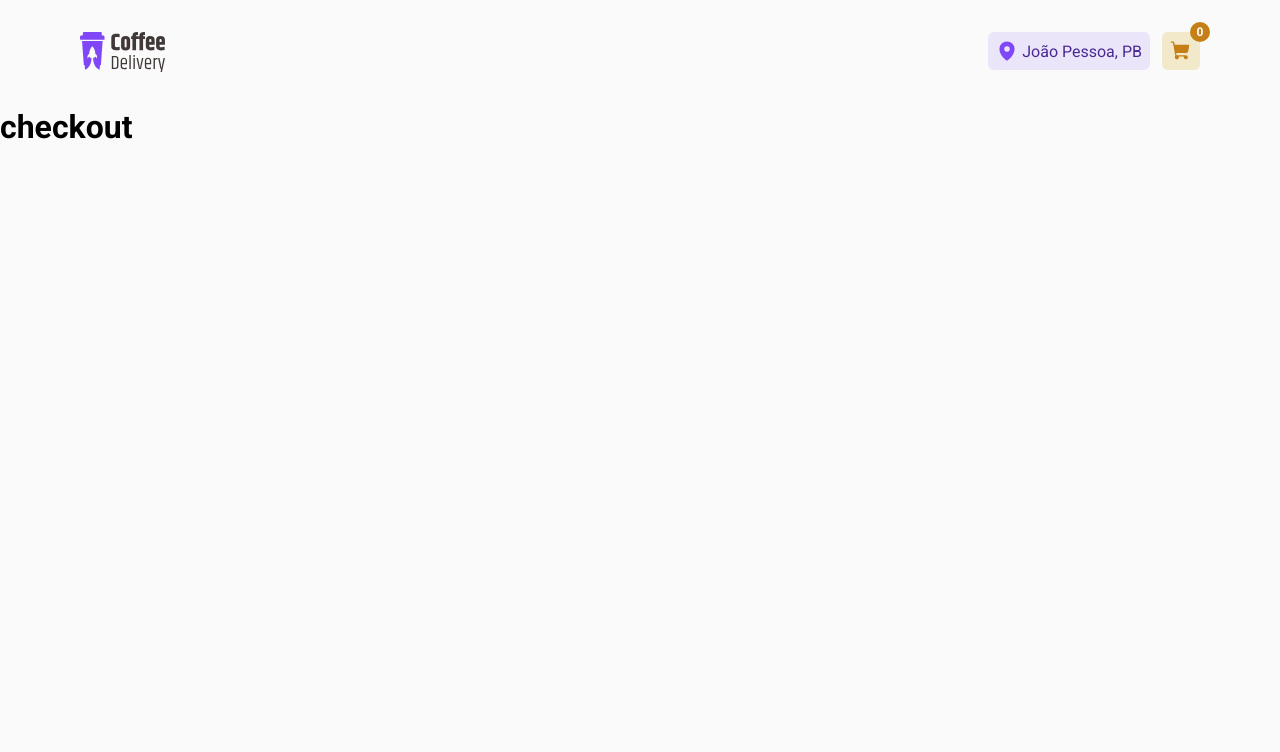
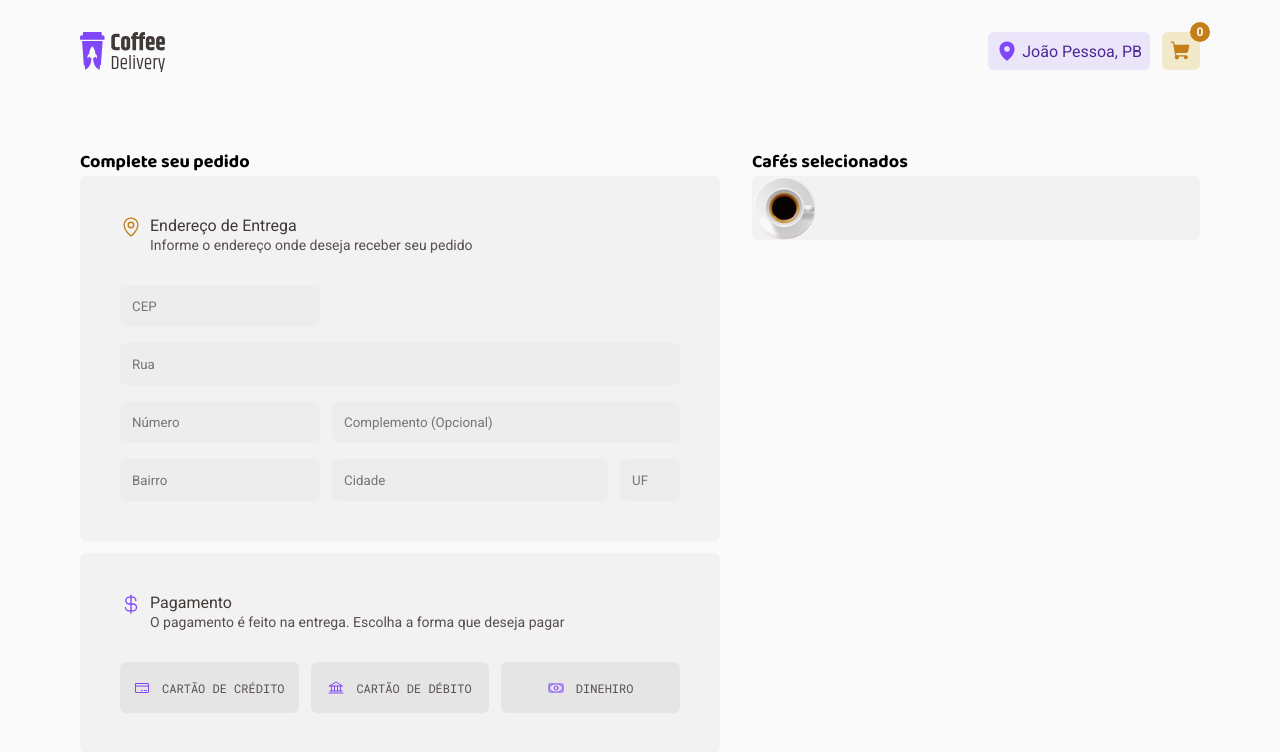
Before and after one commit to jorgedss/coffee-delivery, a React (Vite) app: page /checkout in a window 1280 px wide. Shown: the top 752 px of the page. Built offline with nearby package versions, Linux system fonts and the light colour scheme; the HTML template or start-up script is replaced by a standard one.

Commit message:
Estilização do formulário de endereço

```diff
--- a/index.html
+++ b/index.html
@@ -12,6 +12,8 @@
       href="https://fonts.googleapis.com/css2?family=Baloo+2:wght@400..800&family=Roboto:ital,wght@0,100;0,300;0,400;0,500;0,700;0,900;1,100;1,300;1,400;1,500;1,700;1,900&display=swap"
       rel="stylesheet"
     />
+    <link href="https://fonts.googleapis.com/css2?family=Roboto+Mono:ital,wght@0,100..700;1,100..700&display=swap" rel="stylesheet">
+
   </head>
   <body>
     <div id="root"></div>
--- a/src/pages/Checkout.tsx
+++ /dev/null
@@ -1,3 +0,0 @@
-export function Checkout() {
-  return <h1>checkout</h1>
-}
--- /dev/null
+++ b/src/pages/Checkout/index.tsx
@@ -0,0 +1,109 @@
+import { Bank, CreditCard, CurrencyDollar, MapPin, Money } from 'phosphor-react'
+import {
+  AddressAndPayment,
+  AddressContainer,
+  AddressForm,
+  ButtonPayment,
+  ButtonsPayment,
+  CheckContainer,
+  FinishOrder,
+  GeneralContainer,
+  Order,
+  PaymentContainer,
+} from './styles'
+import { defaultTheme } from '../../styles/themes/default'
+import coffee from '../../assets/CoffeeMini.svg'
+
+export function Checkout() {
+  return (
+    <GeneralContainer>
+      <AddressAndPayment>
+        <span>Complete seu pedido</span>
+
+        <form action="">
+          <AddressContainer>
+            <header>
+              <MapPin size={22} color={defaultTheme['yellow-dark']} />
+              <div>
+                <h1> Endereço de Entrega</h1>
+                <h2>Informe o endereço onde deseja receber seu pedido</h2>
+              </div>
+            </header>
+
+            <AddressForm>
+              <input type="number" name="cep" id="cep" placeholder="CEP" />
+              <input type="text" name="rua" id="rua" placeholder="Rua" />
+              <input
+                type="number"
+                name="numero"
+                id="numero"
+                placeholder="Número"
+              />
+              <input
+                type="text"
+                name="complemento"
+                id="complemento"
+                placeholder="Complemento (Opcional)"
+              />
+
+              <input
+                type="text"
+                name="bairro"
+                id="bairro"
+                placeholder="Bairro"
+              />
+              <input
+                type="text"
+                name="cidade"
+                id="cidade"
+                placeholder="Cidade"
+              />
+              <input type="text" name="uf" id="uf" placeholder="UF" />
+            </AddressForm>
+          </AddressContainer>
+
+          <PaymentContainer>
+            <header>
+              <CurrencyDollar size={22} color={defaultTheme.purple} />
+              <div>
+                <h1>Pagamento</h1>
+                <h2>
+                  O pagamento é feito na entrega. Escolha a forma que deseja
+                  pagar
+                </h2>
+              </div>
+            </header>
+            <ButtonsPayment>
+              <ButtonPayment>
+                <CreditCard size={16} color={defaultTheme.purple} />
+                <input type="radio" />
+                CARTÃO DE CRÉDITO
+              </ButtonPayment>
+
+              <ButtonPayment>
+                <Bank color={defaultTheme.purple} size={16} />
+                CARTÃO DE DÉBITO
+              </ButtonPayment>
+
+              <ButtonPayment>
+                <Money color={defaultTheme.purple} size={16} />
+                DINEHIRO
+              </ButtonPayment>
+            </ButtonsPayment>
+          </PaymentContainer>
+        </form>
+      </AddressAndPayment>
+
+      <CheckContainer>
+        <span>Cafés selecionados</span>
+        <FinishOrder>
+          <article>
+            <Order>
+              <img src={coffee} />
+            </Order>
+          </article>
+        </FinishOrder>
+      </CheckContainer>
+    </GeneralContainer>
+  )
+}
--- /dev/null
+++ b/src/pages/Checkout/styles.ts
@@ -0,0 +1,167 @@
+import styled from 'styled-components'
+
+export const GeneralContainer = styled.div`
+  display: flex;
+  max-width: 1120px;
+  gap: 32px;
+  margin: 40px auto 0;
+  height: 100vh;
+  span {
+    font-family: 'Baloo 2';
+    font-size: 18px;
+    font-weight: bold;
+  }
+`
+
+export const AddressAndPayment = styled.div`
+  max-width: 640px;
+  width: 100%;
+`
+
+export const TextStyles = styled.div`
+  h1 {
+    color: ${(props) => props.theme.subtitle};
+    font-size: 16px;
+    font-weight: 400;
+    margin-bottom: 2px;
+  }
+
+  h2 {
+    color: ${(props) => props.theme.text};
+    font-size: 14px;
+    font-weight: 400;
+    margin-bottom: 32px;
+  }
+`
+
+export const AddressContainer = styled(TextStyles)`
+  display: flex;
+  flex-direction: column;
+  padding: 40px;
+  background-color: ${(props) => props.theme.card};
+  border-radius: 6px;
+  margin-bottom: 12px;
+
+  header {
+    display: flex;
+    gap: 8px;
+  }
+`
+
+export const AddressForm = styled.div`
+  display: grid;
+  grid-template-columns: 200px 1fr 60px;
+  gap: 16px 12px;
+  grid-template-areas:
+    'cep . .'
+    'rua rua rua'
+    'numero complemento complemento'
+    'bairro cidade uf';
+
+  input {
+    height: 42px;
+    width: 100%;
+    background-color: ${(props) => props.theme.input};
+    border: none;
+    border-radius: 6px;
+    color: ${(props) => props.theme.label};
+    padding-left: 12px;
+    box-sizing: border-box;
+  }
+
+  input[type='number']::-webkit-inner-spin-button {
+    -webkit-appearance: none;
+  }
+  #cep {
+    grid-area: cep;
+  }
+  #rua {
+    grid-area: rua;
+  }
+  #numero {
+    grid-area: numero;
+  }
+  #complemento {
+    grid-area: complemento;
+  }
+  #bairro {
+    grid-area: bairro;
+  }
+  #cidade {
+    grid-area: cidade;
+  }
+  #uf {
+    grid-area: uf;
+  }
+
+  :focus {
+    border: 2px solid ${(props) => props.theme['yellow-dark']};
+  }
+`
+
+export const PaymentContainer = styled(TextStyles)`
+  padding: 40px;
+  background-color: ${(props) => props.theme.card};
+  border-radius: 6px;
+
+  header {
+    display: flex;
+    gap: 8px;
+  }
+`
+
+export const ButtonsPayment = styled.div`
+  width: 100%;
+  display: flex;
+  gap: 12px;
+`
+export const ButtonPayment = styled.label`
+  display: flex;
+  justify-content: center;
+  align-items: center;
+  gap: 12px;
+
+  border-radius: 6px;
+  background-color: ${(props) => props.theme.button};
+
+  height: 51px;
+  width: 178.67px;
+
+  font-family: 'Roboto mono';
+  font-size: 12px;
+  color: ${(props) => props.theme.text};
+
+  &:hover {
+    background-color: ${(props) => props.theme.hover};
+  }
+
+  input {
+    display: none;
+  }
+
+  &.teste {
+    border: 1px solid red;
+  }
+
+  .selected {
+    border: ${(props) => props.theme.purple};
+    background-color: ${(props) => props.theme['purple-light']};
+  }
+`
+
+export const CheckContainer = styled.div`
+  max-width: 448px;
+  width: 100%;
+`
+export const FinishOrder = styled.div`
+  display: flex;
+  flex-direction: column;
+  background-color: ${(props) => props.theme.card};
+  border-radius: 6px;
+`
+export const Order = styled.section`
+  display: flex;
+  img {
+    margin-right: 20px;
+  }
+`
--- a/src/components/CoffeesCards/index.tsx
+++ b/src/pages/Home/CoffeesCards/index.tsx
@@ -11,9 +11,9 @@ import {
   Price,
   PriceAndShop,
 } from './styles'
-import cup from '../../assets/cup.svg'
+import cup from '../../../assets/cup.svg'
 import { Minus, Plus, ShoppingCart } from 'phosphor-react'
-import { defaultTheme } from '../../styles/themes/default'
+import { defaultTheme } from '../../../styles/themes/default'
 
 export function CoffeeCard() {
   return (
--- a/src/pages/Home/index.tsx
+++ b/src/pages/Home/index.tsx
@@ -8,7 +8,7 @@ import {
 import coffeImage from '../../assets/coffeeImage.svg'
 import { Coffee, Package, ShoppingCart, Timer } from 'phosphor-react'
 import { defaultTheme } from '../../styles/themes/default'
-import { CoffeeCard } from '../../components/CoffeesCards'
+import { CoffeeCard } from './CoffeesCards'
 
 export function Home() {
   return (
```
Also changed, not shown: src/assets/CoffeeMini.svg (added), src/pages/Home/CoffeesCards/styles.ts (renamed from src/components/CoffeesCards/styles.ts).
